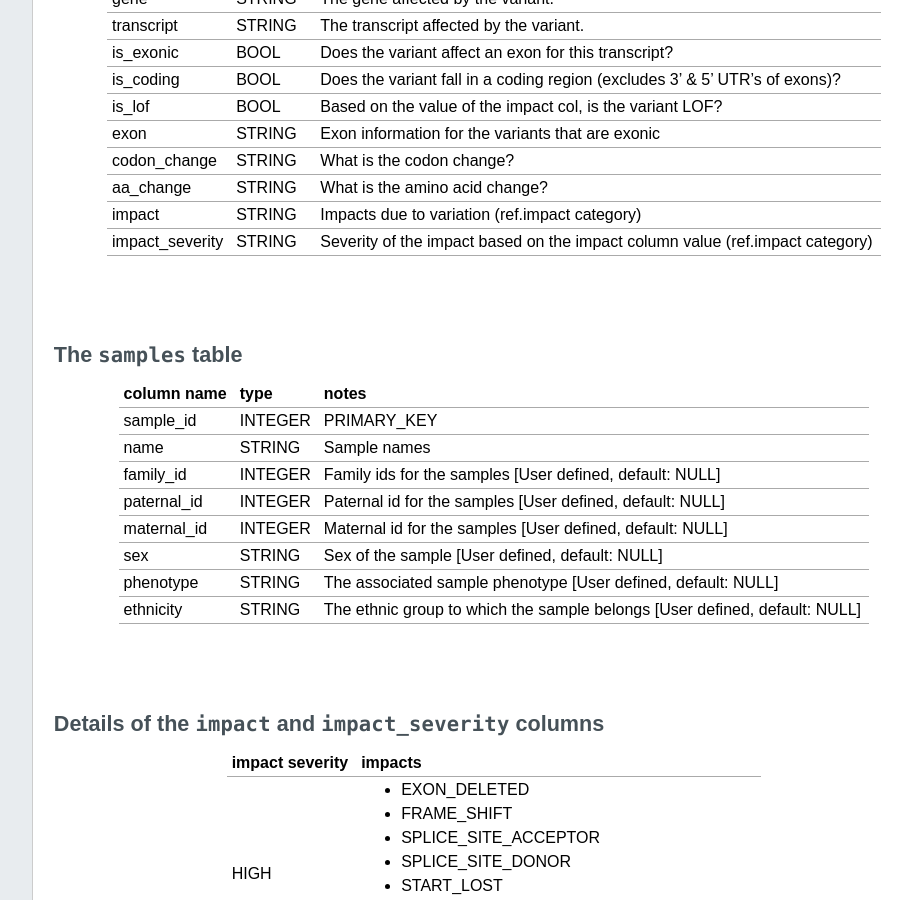
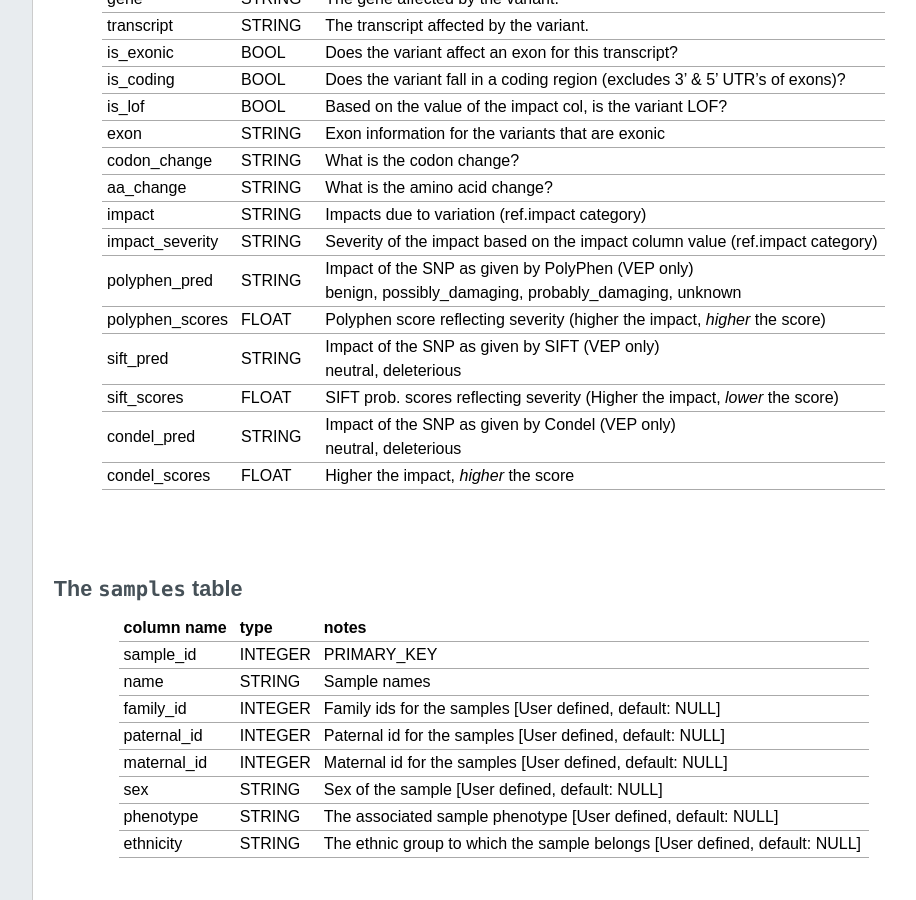
Before and after one commit to arq5x/gemini, a Sphinx documentation site: the page built from docs/content/database_schema.rst, in a window 1280 px wide and 900 px high, scrolled down 1930 px. Shown: the whole window, without its empty margins (224-1140 px from the left). Built offline with Sphinx 7.4.7, drawn with Linux system fonts in a browser that asks for light colours; formulas are drawn with MathJax 3; pages that are not in the unit, such as notebooks, are missing from menus.

Commit message:
update docs

```diff
--- a/docs/content/database_schema.rst
+++ b/docs/content/database_schema.rst
@@ -86,6 +86,15 @@ codon_change      STRING        What is the codon change?
 aa_change         STRING        What is the amino acid change?
 impact            STRING        Impacts due to variation (ref.impact category)
 impact_severity   STRING        Severity of the impact based on the impact column value (ref.impact category)
+polyphen_pred     STRING        | Impact of the SNP as given by PolyPhen (VEP only)
+                                | benign, possibly_damaging, probably_damaging, unknown
+polyphen_scores   FLOAT         Polyphen score reflecting severity (higher the impact, *higher* the score)
+sift_pred         STRING        | Impact of the SNP as given by SIFT (VEP only)
+                                | neutral, deleterious
+sift_scores       FLOAT         SIFT prob. scores reflecting severity (Higher the impact, *lower* the score)
+condel_pred       STRING        | Impact of the SNP as given by Condel (VEP only)
+                                | neutral, deleterious
+condel_scores     FLOAT         Higher the impact, *higher* the score
 ================  ========      ===============================================================================
 
 |
```
